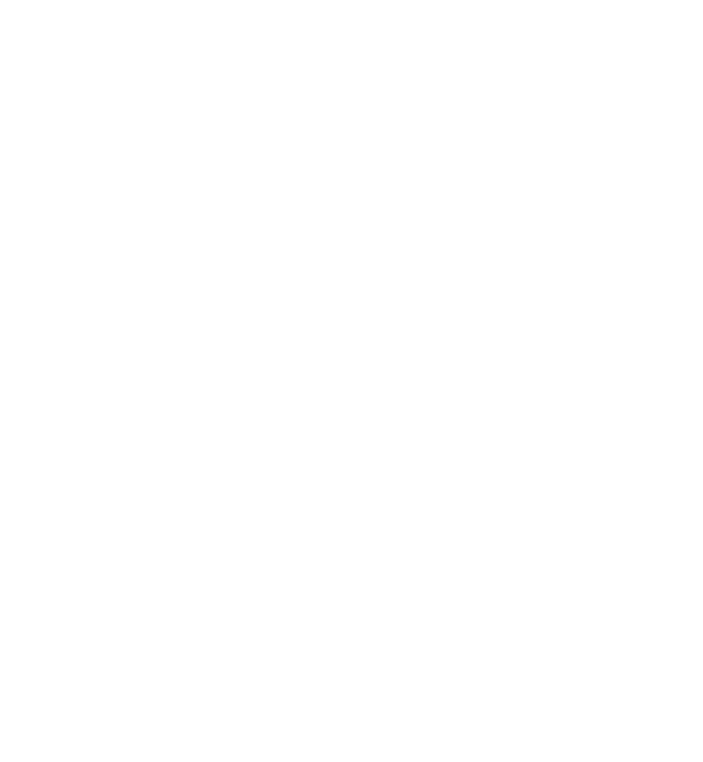
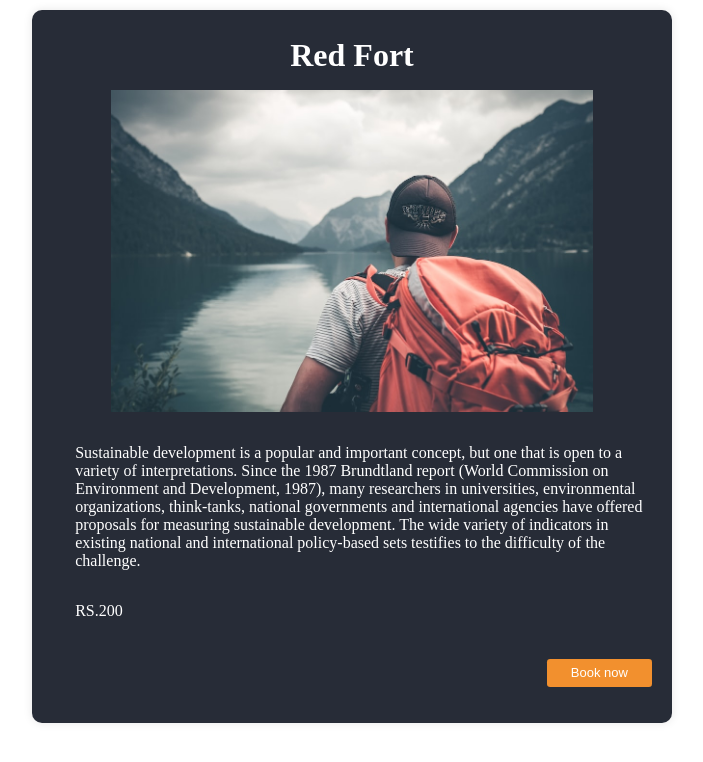
Before and after one commit to Team-ByteBuilders/boat-web, a React (Vite) app: page /bigcard in a window 1280 px wide. Before the commit this address had no page. Shown: the top 762 px of the page, without its empty margins (288-991 px from the left). Built offline with nearby package versions, Linux system fonts and the light colour scheme.

Commit message:
bigcard component added

```diff
--- a/src/App.jsx
+++ b/src/App.jsx
@@ -9,6 +9,7 @@
 import Signup from './components/Signup/Signup';
 import ForgotPassword from './components/ForgotPassword/ForgotPassword';
 import Addmonument from './components/Addmonument/Addmonument';
+import Bigcard from './components/bigcard/bigcard';
 
 
 function App() {
@@ -21,6 +22,7 @@
           <Route path="/signup" element={<Signup />} />
           <Route path="/resetpassword" element={<ForgotPassword />} />
           <Route path="/addmonument" element={<Addmonument />} />
+          <Route path="/bigcard" element={<Bigcard />} />
         </Routes>
       </Router>
     </div>
--- /dev/null
+++ b/src/components/bigcard/bigcard.css
@@ -0,0 +1,80 @@
+.card1 {
+    display: flex;
+        flex-direction: column;
+        width: 50%;
+        height: 60%;
+        background-color: #272c37;
+        border-radius: 10px;
+        box-shadow: 0 0 10px 0 rgba(0, 0, 0, 0.1);
+        padding: 0.7rem;
+        margin: 10px;
+        transition: all 0.3s ease-in-out;
+        cursor: pointer;
+        justify-content: center;
+}
+
+.maindiv {
+    display: flex;
+    flex-direction: row;
+    justify-content: center;
+    align-items: center;
+    width: 100%;
+    height: 100%;
+    }
+.bigcardimage{
+    width: 78%;
+    display: flex;
+    justify-self: center;
+    align-items: center;
+    align-self: center;
+    align-content: center;
+    margin-bottom: 1rem;
+}
+.bigcardname{
+    font-size: 2rem;
+    font-weight: 800;
+    color: #fff;
+    margin: 0;
+    margin-bottom: 0.5rem;
+    margin-top: 1rem;
+    margin-bottom: 1rem;
+}
+.monumenthistory{
+    font-size: 1rem;
+    font-weight: 500;
+    color: #fff;
+    margin: 0;
+    margin-bottom: 0.5rem;
+    margin-top: 1rem;
+    margin-bottom: 1rem;
+    display: flex;
+    margin-left: 2rem;
+    text-align:start;
+}
+.bookbutton{
+    background-color: #f2902e;
+        border: none;
+        border-radius: 0.2rem;
+        width: 17%;
+        height: 2.2vw;
+        color: white;
+        margin-right: 0.7vw;
+        margin-top: 1.8vw;
+        margin-bottom: 2vw;
+        font-size: small;
+        animation: zoom-in-zoom-out 1s ease infinite;
+        cursor: pointer;
+        margin-left: auto;
+}
+.price{
+    font-size: 1rem;
+    font-weight: 500;
+    color: #fff;
+    margin: 0;
+    margin-bottom: 0.5rem;
+    margin-top: 1rem;
+    margin-bottom: 1rem;
+    display: flex;
+    margin-left: 2rem;
+    text-align:start;
+}
--- /dev/null
+++ b/src/components/bigcard/bigcard.jsx
@@ -0,0 +1,28 @@
+import React from 'react'
+import img1 from '../../assets/images/travel-img.jpg'
+import "./bigcard.css"
+
+const Bigcard = () => {
+  return (
+    <div className="maindiv">
+      <div className="card1">
+        <p className="bigcardname">Red Fort</p>
+        <img src={img1} className="bigcardimage"></img>
+        <p className='monumenthistory'>
+          Sustainable development is a popular and important concept, but one
+          that is open to a variety of interpretations. Since the 1987
+          Brundtland report (World Commission on Environment and Development,
+          1987), many researchers in universities, environmental organizations,
+          think-tanks, national governments and international agencies have
+          offered proposals for measuring sustainable development. The wide
+          variety of indicators in existing national and international
+          policy-based sets testifies to the difficulty of the challenge.{" "}
+        </p>
+        <p className="price">RS.200</p>
+        <button className="bookbutton">Book now</button>
+      </div>
+    </div>
+  );
+}
+
+export default Bigcard
```
